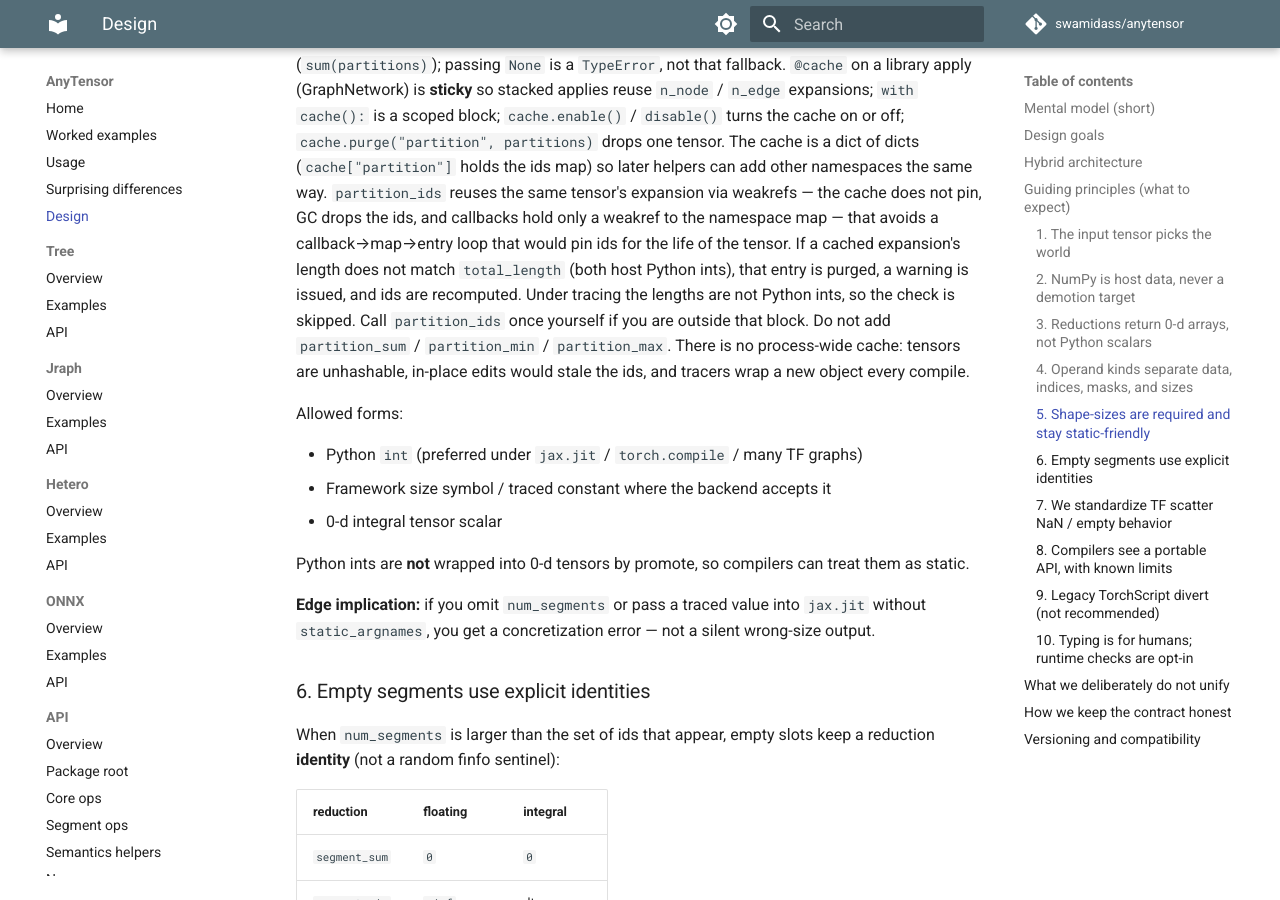
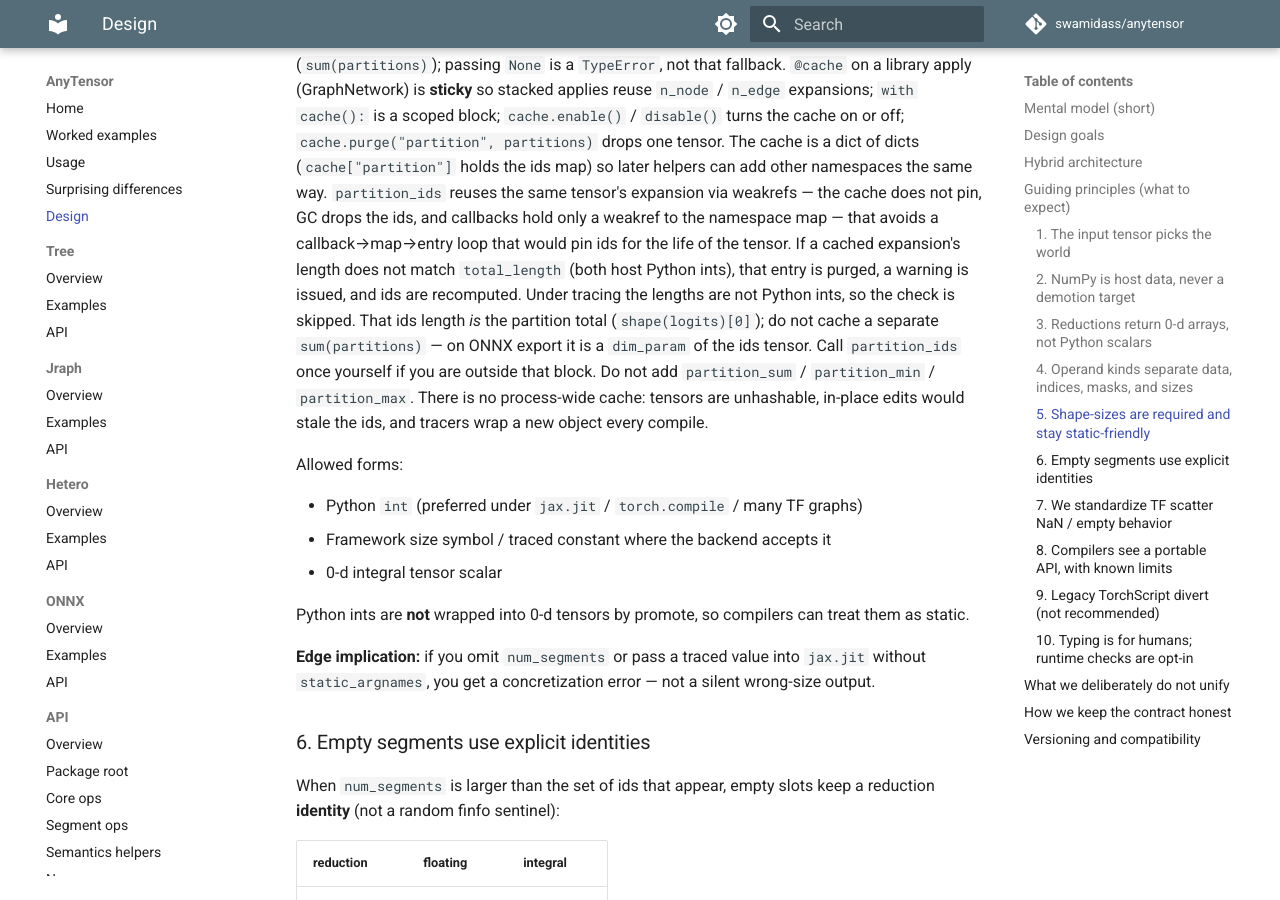
Before and after one commit to swamidass/anytensor, an MkDocs documentation site: the page built from docs/design.md, in a window 1280 px wide and 900 px high, scrolled down 3896 px. Built offline with MkDocs 1.6.1 and Material for MkDocs 9.7.7, drawn with Linux system fonts in a browser that asks for light colours; comment, search, counter and statistics services are not loaded.

Commit message:
Note that cached partition ids already hold the flattened total.
shape(ids)[0] is the partition sum (a shape-size / ONNX dim_param).
There is no separate sum(partitions) cache.

Co-authored-by: swamidass <swamidass@users.noreply.github.com>

```diff
--- a/docs/design.md
+++ b/docs/design.md
@@ -175,7 +175,9 @@ the ids, and callbacks hold only a weakref to the namespace map — that avoids
 callback→map→entry loop that would pin ids for the life of the tensor. If a
 cached expansion's length does not match `total_length` (both host Python ints),
 that entry is purged, a warning is issued, and ids are recomputed. Under tracing
-the lengths are not Python ints, so the check is skipped. Call
+the lengths are not Python ints, so the check is skipped. That ids length *is*
+the partition total (`shape(logits)[0]`); do not cache a separate
+`sum(partitions)` — on ONNX export it is a `dim_param` of the ids tensor. Call
 `partition_ids` once yourself if you are outside that block. Do not add
 `partition_sum` / `partition_min` / `partition_max`. There is no
 process-wide cache: tensors are unhashable, in-place edits would stale the
```
Also changed, not shown: LOG.md (+3 -1 lines), docs/onnx/index.md (+3 -0 lines), 2 other files.
